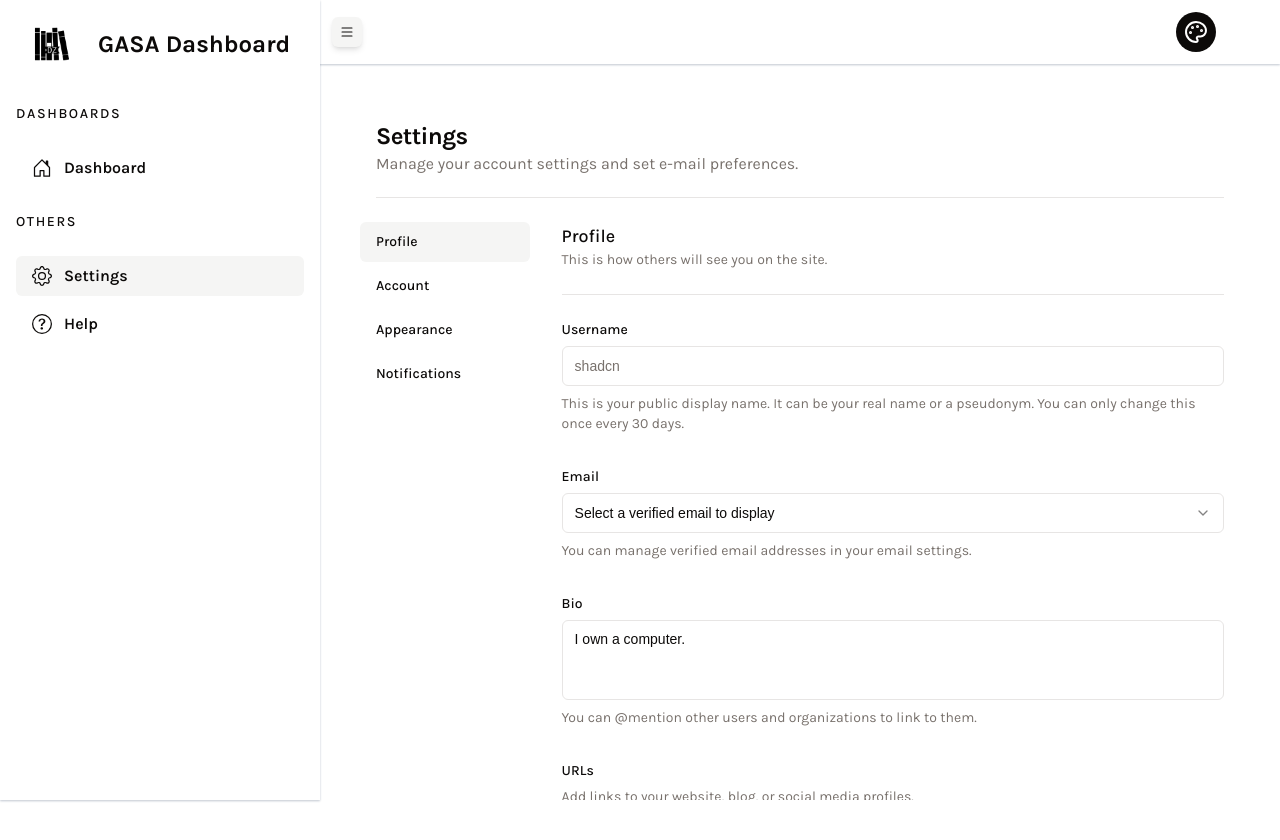
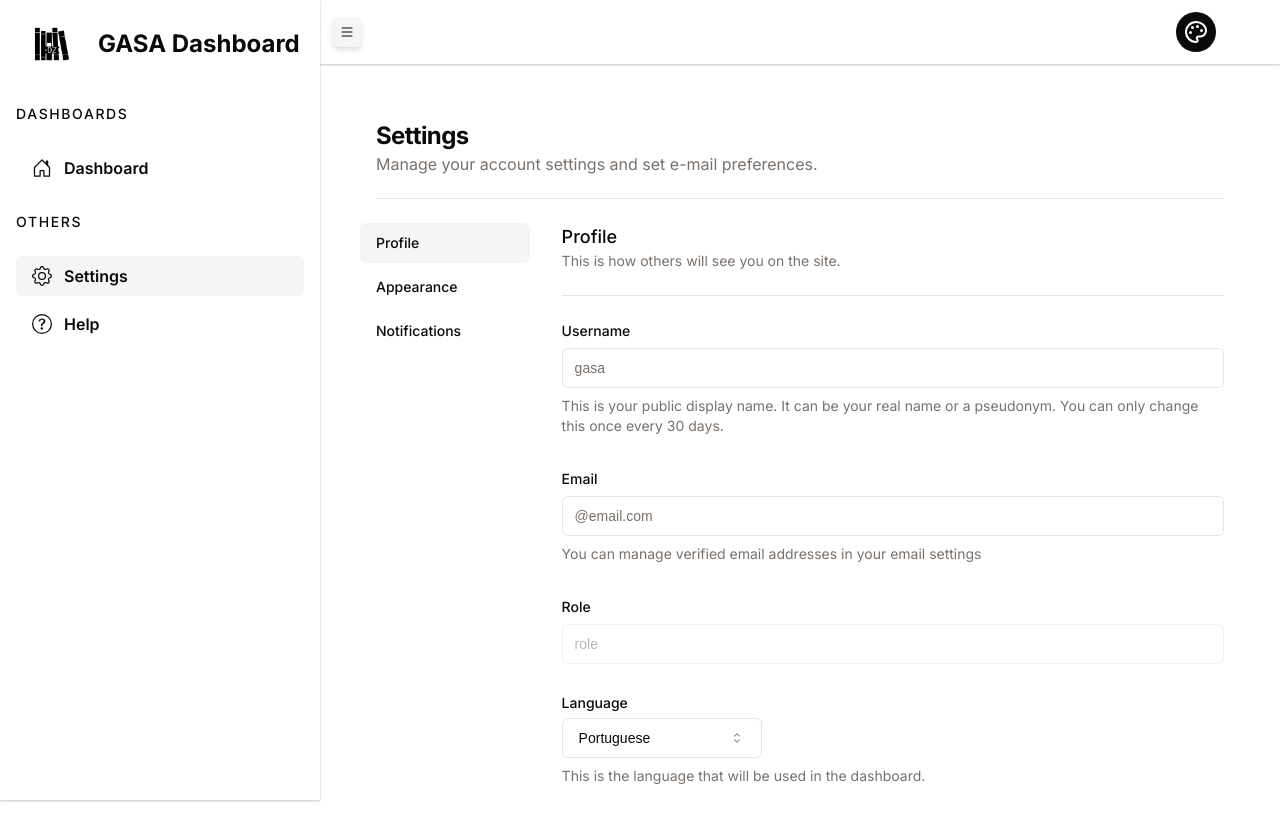
Before and after one commit to amaralzando/front-basic-2, a Next.js app: page /settings in a window 1280 px wide. Shown: the top 840 px of the page. After the commit the page ends 800 px from the top, so only its background shows below. Built offline with nearby package versions, Linux system fonts and the light colour scheme.

Commit message:
Ajuste da tela de settings

```diff
--- a/src/app/(user)/settings/account/account-form.tsx
+++ /dev/null
@@ -1,221 +0,0 @@
-"use client";
-
-import { zodResolver } from "@hookform/resolvers/zod";
-import { CalendarIcon, CaretSortIcon, CheckIcon } from "@radix-ui/react-icons";
-import { format } from "date-fns";
-import { useForm } from "react-hook-form";
-import { z } from "zod";
-
-import { Button } from "@/src/components/ui/button";
-import { Calendar } from "@/src/components/ui/calendar";
-import {
-  Command,
-  CommandEmpty,
-  CommandGroup,
-  CommandInput,
-  CommandItem,
-  CommandList,
-} from "@/src/components/ui/command";
-import {
-  Form,
-  FormControl,
-  FormDescription,
-  FormField,
-  FormItem,
-  FormLabel,
-  FormMessage,
-} from "@/src/components/ui/form";
-import { Input } from "@/src/components/ui/input";
-import {
-  Popover,
-  PopoverContent,
-  PopoverTrigger,
-} from "@/src/components/ui/popover";
-import { toast } from "@/src/components/ui/use-toast";
-import { cn } from "@/src/lib/utils";
-
-const languages = [
-  { label: "English", value: "en" },
-  { label: "French", value: "fr" },
-  { label: "German", value: "de" },
-  { label: "Spanish", value: "es" },
-  { label: "Portuguese", value: "pt" },
-  { label: "Russian", value: "ru" },
-  { label: "Japanese", value: "ja" },
-  { label: "Korean", value: "ko" },
-  { label: "Chinese", value: "zh" },
-] as const;
-
-const accountFormSchema = z.object({
-  name: z
-    .string()
-    .min(2, {
-      message: "Name must be at least 2 characters.",
-    })
-    .max(30, {
-      message: "Name must not be longer than 30 characters.",
-    }),
-  dob: z.date({
-    required_error: "A date of birth is required.",
-  }),
-  language: z.string({
-    required_error: "Please select a language.",
-  }),
-});
-
-type AccountFormValues = z.infer<typeof accountFormSchema>;
-
-// This can come from your database or API.
-const defaultValues: Partial<AccountFormValues> = {
-  // name: "Your name",
-  // dob: new Date("2023-01-23"),
-};
-
-export function AccountForm() {
-  const form = useForm<AccountFormValues>({
-    resolver: zodResolver(accountFormSchema),
-    defaultValues,
-  });
-
-  function onSubmit(data: AccountFormValues) {
-    toast({
-      title: "You submitted the following values:",
-      description: (
-        <pre className="mt-2 w-[340px] rounded-md bg-slate-950 p-4">
-          <code className="text-white">{JSON.stringify(data, null, 2)}</code>
-        </pre>
-      ),
-    });
-  }
-
-  return (
-    <Form {...form}>
-      <form onSubmit={form.handleSubmit(onSubmit)} className="space-y-8">
-        <FormField
-          control={form.control}
-          name="name"
-          render={({ field }) => (
-            <FormItem>
-              <FormLabel>Name</FormLabel>
-              <FormControl>
-                <Input placeholder="Your name" {...field} />
-              </FormControl>
-              <FormDescription>
-                This is the name that will be displayed on your profile and in
-                emails.
-              </FormDescription>
-              <FormMessage />
-            </FormItem>
-          )}
-        />
-        <FormField
-          control={form.control}
-          name="dob"
-          render={({ field }) => (
-            <FormItem className="flex flex-col">
-              <FormLabel>Date of birth</FormLabel>
-              <Popover>
-                <PopoverTrigger asChild>
-                  <FormControl>
-                    <Button
-                      variant={"outline"}
-                      className={cn(
-                        "w-[240px] pl-3 text-left font-normal",
-                        !field.value && "text-muted-foreground"
-                      )}
-                    >
-                      {field.value ? (
-                        format(field.value, "PPP")
-                      ) : (
-                        <span>Pick a date</span>
-                      )}
-                      <CalendarIcon className="ml-auto h-4 w-4 opacity-50" />
-                    </Button>
-                  </FormControl>
-                </PopoverTrigger>
-                <PopoverContent className="w-auto p-0" align="start">
-                  <Calendar
-                    mode="single"
-                    selected={field.value}
-                    onSelect={field.onChange}
-                    disabled={(date) =>
-                      date > new Date() || date < new Date("1900-01-01")
-                    }
-                  />
-                </PopoverContent>
-              </Popover>
-              <FormDescription>
-                Your date of birth is used to calculate your age.
-              </FormDescription>
-              <FormMessage />
-            </FormItem>
-          )}
-        />
-        <FormField
-          control={form.control}
-          name="language"
-          render={({ field }) => (
-            <FormItem className="flex flex-col">
-              <FormLabel>Language</FormLabel>
-              <Popover>
-                <PopoverTrigger asChild>
-                  <FormControl>
-                    <Button
-                      variant="outline"
-                      role="combobox"
-                      className={cn(
-                        "w-[200px] justify-between",
-                        !field.value && "text-muted-foreground"
-                      )}
-                    >
-                      {field.value
-                        ? languages.find(
-                            (language) => language.value === field.value
-                          )?.label
-                        : "Select language"}
-                      <CaretSortIcon className="ml-2 h-4 w-4 shrink-0 opacity-50" />
-                    </Button>
-                  </FormControl>
-                </PopoverTrigger>
-                <PopoverContent className="w-[200px] p-0">
-                  <Command>
-                    <CommandInput placeholder="Search language..." />
-                    <CommandEmpty>No language found.</CommandEmpty>
-                    <CommandList>
-                      <CommandGroup>
-                        {languages.map((language) => (
-                          <CommandItem
-                            value={language.label}
-                            key={language.value}
-                            onSelect={() => {
-                              form.setValue("language", language.value);
-                            }}
-                          >
-                            <CheckIcon
-                              className={cn(
-                                "mr-2 h-4 w-4",
-                                language.value === field.value
-                                  ? "opacity-100"
-                                  : "opacity-0"
-                              )}
-                            />
-                            {language.label}
-                          </CommandItem>
-                        ))}
-                      </CommandGroup>
-                    </CommandList>
-                  </Command>
-                </PopoverContent>
-              </Popover>
-              <FormDescription>
-                This is the language that will be used in the dashboard.
-              </FormDescription>
-              <FormMessage />
-            </FormItem>
-          )}
-        />
-        <Button type="submit">Update account</Button>
-      </form>
-    </Form>
-  );
-}
--- a/src/app/(user)/settings/account/page.tsx
+++ /dev/null
@@ -1,18 +0,0 @@
-import { AccountForm } from "@/src/app/(user)/settings/account/account-form";
-import { Separator } from "@/src/components/ui/separator";
-
-export default function SettingsAccountPage() {
-  return (
-    <div className="space-y-6">
-      <div>
-        <h3 className="text-lg font-medium">Account</h3>
-        <p className="text-sm text-muted-foreground">
-          Update your account settings. Set your preferred language and
-          timezone.
-        </p>
-      </div>
-      <Separator />
-      <AccountForm />
-    </div>
-  );
-}
--- a/src/app/(user)/settings/appearance/appearance-form.tsx
+++ b/src/app/(user)/settings/appearance/appearance-form.tsx
@@ -16,11 +16,11 @@ import {
   FormMessage,
 } from "@/src/components/ui/form";
 import { RadioGroup, RadioGroupItem } from "@/src/components/ui/radio-group";
-import { toast } from "@/src/components/ui/use-toast";
 import { cn } from "@/src/lib/utils";
+import { useTheme } from "next-themes";
 
 const appearanceFormSchema = z.object({
-  theme: z.enum(["light", "dark"], {
+  theme: z.enum(["light", "dark", "custom"], {
     required_error: "Please select a theme.",
   }),
   font: z.enum(["inter", "manrope", "system"], {
@@ -33,24 +33,20 @@ type AppearanceFormValues = z.infer<typeof appearanceFormSchema>;
 
 // This can come from your database or API.
 const defaultValues: Partial<AppearanceFormValues> = {
-  theme: "light",
+  font: "system",
+  theme: "custom",
 };
 
 export function AppearanceForm() {
+  const { setTheme } = useTheme();
+
   const form = useForm<AppearanceFormValues>({
     resolver: zodResolver(appearanceFormSchema),
     defaultValues,
   });
 
   function onSubmit(data: AppearanceFormValues) {
-    toast({
-      title: "You submitted the following values:",
-      description: (
-        <pre className="mt-2 w-[340px] rounded-md bg-slate-950 p-4">
-          <code className="text-white">{JSON.stringify(data, null, 2)}</code>
-        </pre>
-      ),
-    });
+    setTheme(data.theme);
   }
 
   return (
@@ -71,8 +67,8 @@ export function AppearanceForm() {
                     )}
                     {...field}
                   >
-                    <option value="inter">Inter</option>
-                    <option value="manrope">Manrope</option>
+                    {/* <option value="inter">Inter</option>
+                    <option value="manrope">Manrope</option> */}
                     <option value="system">System</option>
                   </select>
                 </FormControl>
@@ -133,15 +129,15 @@ export function AppearanceForm() {
                     </FormControl>
                     <div className="items-center rounded-md border-2 border-muted bg-popover p-1 hover:bg-accent hover:text-accent-foreground">
                       <div className="space-y-2 rounded-sm bg-slate-950 p-2">
-                        <div className="space-y-2 rounded-md bg-slate-800 p-2 shadow-sm">
+                        <div className="space-y-2 rounded-md bg-black p-2 shadow-sm">
                           <div className="h-2 w-[80px] rounded-lg bg-slate-400" />
                           <div className="h-2 w-[100px] rounded-lg bg-slate-400" />
                         </div>
-                        <div className="flex items-center space-x-2 rounded-md bg-slate-800 p-2 shadow-sm">
+                        <div className="flex items-center space-x-2 rounded-md bg-black p-2 shadow-sm">
                           <div className="h-4 w-4 rounded-full bg-slate-400" />
                           <div className="h-2 w-[100px] rounded-lg bg-slate-400" />
                         </div>
-                        <div className="flex items-center space-x-2 rounded-md bg-slate-800 p-2 shadow-sm">
+                        <div className="flex items-center space-x-2 rounded-md bg-black p-2 shadow-sm">
                           <div className="h-4 w-4 rounded-full bg-slate-400" />
                           <div className="h-2 w-[100px] rounded-lg bg-slate-400" />
                         </div>
@@ -149,6 +145,32 @@ export function AppearanceForm() {
                     </div>
                     <span className="block w-full p-2 text-center font-normal">
                       Dark
+                    </span>
+                  </FormLabel>
+                </FormItem>
+                <FormItem>
+                  <FormLabel className="[&:has([data-state=checked])>div]:border-primary">
+                    <FormControl>
+                      <RadioGroupItem value="custom" className="sr-only" />
+                    </FormControl>
+                    <div className="items-center rounded-md border-2 border-muted bg-popover p-1 hover:bg-accent hover:text-accent-foreground">
+                      <div className="space-y-2 rounded-sm bg-[#32363E] p-2">
+                        <div className="space-y-2 rounded-md bg-white p-2 shadow-sm">
+                          <div className="h-2 w-[80px] rounded-lg bg-slate-400" />
+                          <div className="h-2 w-[100px] rounded-lg bg-slate-400" />
+                        </div>
+                        <div className="flex items-center space-x-2 rounded-md bg-white p-2 shadow-sm">
+                          <div className="h-4 w-4 rounded-full bg-slate-400" />
+                          <div className="h-2 w-[100px] rounded-lg bg-slate-400" />
+                        </div>
+                        <div className="flex items-center space-x-2 rounded-md bg-white p-2 shadow-sm">
+                          <div className="h-4 w-4 rounded-full bg-slate-400" />
+                          <div className="h-2 w-[100px] rounded-lg bg-slate-400" />
+                        </div>
+                      </div>
+                    </div>
+                    <span className="block w-full p-2 text-center font-normal">
+                      Custom
                     </span>
                   </FormLabel>
                 </FormItem>
--- a/src/app/(user)/settings/layout.tsx
+++ b/src/app/(user)/settings/layout.tsx
@@ -13,11 +13,6 @@ const sidebarNavItems = [
     show: true,
     title: "Profile",
     href: "/settings",
-  },
-  {
-    show: true,
-    title: "Account",
-    href: "/settings/account",
   },
   {
     show: true,
--- a/src/app/(user)/settings/profile-form.tsx
+++ b/src/app/(user)/settings/profile-form.tsx
@@ -1,11 +1,18 @@
 "use client";
 
 import { zodResolver } from "@hookform/resolvers/zod";
-import Link from "next/link";
-import { useFieldArray, useForm } from "react-hook-form";
+import { useForm } from "react-hook-form";
 import { z } from "zod";
 
 import { Button } from "@/src/components/ui/button";
+import {
+  Command,
+  CommandEmpty,
+  CommandGroup,
+  CommandInput,
+  CommandItem,
+  CommandList,
+} from "@/src/components/ui/command";
 import {
   Form,
   FormControl,
@@ -17,72 +24,49 @@ import {
 } from "@/src/components/ui/form";
 import { Input } from "@/src/components/ui/input";
 import {
-  Select,
-  SelectContent,
-  SelectItem,
-  SelectTrigger,
-  SelectValue,
-} from "@/src/components/ui/select";
-import { Textarea } from "@/src/components/ui/textarea";
-import { toast } from "@/src/components/ui/use-toast";
+  Popover,
+  PopoverContent,
+  PopoverTrigger,
+} from "@/src/components/ui/popover";
+import { AuthContext } from "@/src/contexts/AuthContext";
 import { cn } from "@/src/lib/utils";
+import { CaretSortIcon, CheckIcon } from "@radix-ui/react-icons";
+import { useContext } from "react";
 
 const profileFormSchema = z.object({
   username: z
     .string()
-    .min(2, {
-      message: "Username must be at least 2 characters.",
-    })
-    .max(30, {
-      message: "Username must not be longer than 30 characters.",
-    }),
-  email: z
-    .string({
-      required_error: "Please select an email to display.",
-    })
-    .email(),
-  bio: z.string().max(160).min(4),
-  urls: z
-    .array(
-      z.object({
-        value: z.string().url({ message: "Please enter a valid URL." }),
-      })
-    )
-    .optional(),
+    .min(2, { message: "Username must be at least 2 characters." })
+    .max(30, { message: "Username must not be longer than 30 characters." }),
+  email: z.string().email(),
+  role: z.string(),
+  language: z.enum(["en", "es", "pt"]),
 });
 
 type ProfileFormValues = z.infer<typeof profileFormSchema>;
 
-// This can come from your database or API.
-const defaultValues: Partial<ProfileFormValues> = {
-  bio: "I own a computer.",
-  urls: [
-    { value: "https://shadcn.com" },
-    { value: "http://twitter.com/shadcn" },
-  ],
-};
+const languages = [
+  { label: "English", value: "en" },
+  { label: "Spanish", value: "es" },
+  { label: "Portuguese", value: "pt" },
+] as const;
 
 export function ProfileForm() {
+  const { user } = useContext(AuthContext);
+
   const form = useForm<ProfileFormValues>({
     resolver: zodResolver(profileFormSchema),
-    defaultValues,
+    defaultValues: {
+      username: user?.name || "",
+      email: user?.email || "",
+      role: user?.role || "",
+      language: "pt",
+    },
     mode: "onChange",
   });
 
-  const { fields, append } = useFieldArray({
-    name: "urls",
-    control: form.control,
-  });
-
-  function onSubmit(data: ProfileFormValues) {
-    toast({
-      title: "You submitted the following values:",
-      description: (
-        <pre className="mt-2 w-[340px] rounded-md bg-slate-950 p-4">
-          <code className="text-white">{JSON.stringify(data, null, 2)}</code>
-        </pre>
-      ),
-    });
+  async function onSubmit(data: ProfileFormValues) {
+    //Função para saalv
   }
 
   return (
@@ -95,7 +79,7 @@ export function ProfileForm() {
             <FormItem>
               <FormLabel>Username</FormLabel>
               <FormControl>
-                <Input placeholder="shadcn" {...field} />
+                <Input placeholder="gasa" {...field} />
               </FormControl>
               <FormDescription>
                 This is your public display name. It can be your real name or a
@@ -111,21 +95,11 @@ export function ProfileForm() {
           render={({ field }) => (
             <FormItem>
               <FormLabel>Email</FormLabel>
-              <Select onValueChange={field.onChange} defaultValue={field.value}>
-                <FormControl>
-                  <SelectTrigger>
-                    <SelectValue placeholder="Select a verified email to display" />
-                  </SelectTrigger>
-                </FormControl>
-                <SelectContent>
-                  <SelectItem value="m@example.com">m@example.com</SelectItem>
-                  <SelectItem value="m@google.com">m@google.com</SelectItem>
-                  <SelectItem value="m@support.com">m@support.com</SelectItem>
-                </SelectContent>
-              </Select>
+              <FormControl>
+                <Input placeholder="@email.com" {...field} />
+              </FormControl>
               <FormDescription>
-                You can manage verified email addresses in your{" "}
-                <Link href="/examples/forms">email settings</Link>.
+                You can manage verified email addresses in your email settings
               </FormDescription>
               <FormMessage />
             </FormItem>
@@ -133,57 +107,80 @@ export function ProfileForm() {
         />
         <FormField
           control={form.control}
-          name="bio"
+          name="role"
           render={({ field }) => (
             <FormItem>
-              <FormLabel>Bio</FormLabel>
+              <FormLabel>Role</FormLabel>
               <FormControl>
-                <Textarea
-                  placeholder="Tell us a little bit about yourself"
-                  className="resize-none"
-                  {...field}
-                />
+                <Input disabled placeholder="role" {...field} />
               </FormControl>
+              <FormMessage />
+            </FormItem>
+          )}
+        />
+        <FormField
+          control={form.control}
+          name="language"
+          render={({ field }) => (
+            <FormItem className="flex flex-col">
+              <FormLabel>Language</FormLabel>
+              <Popover>
+                <PopoverTrigger asChild>
+                  <FormControl>
+                    <Button
+                      variant="outline"
+                      role="combobox"
+                      className={cn(
+                        "w-[200px] justify-between",
+                        !field.value && "text-muted-foreground"
+                      )}
+                    >
+                      {field.value
+                        ? languages.find(
+                            (language) => language.value === field.value
+                          )?.label
+                        : "Select language"}
+                      <CaretSortIcon className="ml-2 h-4 w-4 shrink-0 opacity-50" />
+                    </Button>
+                  </FormControl>
+                </PopoverTrigger>
+                <PopoverContent className="w-[200px] p-0">
+                  <Command>
+                    <CommandInput placeholder="Search language..." />
+                    <CommandEmpty>No language found.</CommandEmpty>
+                    <CommandList>
+                      <CommandGroup>
+                        {languages.map((language) => (
+                          <CommandItem
+                            value={language.label}
+                            key={language.value}
+                            onSelect={() => {
+                              form.setValue("language", language.value);
+                            }}
+                          >
+                            <CheckIcon
+                              className={cn(
+                                "mr-2 h-4 w-4",
+                                language.value === field.value
+                                  ? "opacity-100"
+                                  : "opacity-0"
+                              )}
+                            />
+                            {language.label}
+                          </CommandItem>
+                        ))}
+                      </CommandGroup>
+                    </CommandList>
+                  </Command>
+                </PopoverContent>
+              </Popover>
               <FormDescription>
-                You can <span>@mention</span> other users and organizations to
-                link to them.
+                This is the language that will be used in the dashboard.
               </FormDescription>
               <FormMessage />
             </FormItem>
           )}
         />
-        <div>
-          {fields.map((field, index) => (
-            <FormField
-              control={form.control}
-              key={field.id}
-              name={`urls.${index}.value`}
-              render={({ field }) => (
-                <FormItem>
-                  <FormLabel className={cn(index !== 0 && "sr-only")}>
-                    URLs
-                  </FormLabel>
-                  <FormDescription className={cn(index !== 0 && "sr-only")}>
-                    Add links to your website, blog, or social media profiles.
-                  </FormDescription>
-                  <FormControl>
-                    <Input {...field} />
-                  </FormControl>
-                  <FormMessage />
-                </FormItem>
-              )}
-            />
-          ))}
-          <Button
-            type="button"
-            variant="outline"
-            size="sm"
-            className="mt-2"
-            onClick={() => append({ value: "" })}
-          >
-            Add URL
-          </Button>
-        </div>
         <Button type="submit">Update profile</Button>
       </form>
     </Form>
--- a/src/app/layout.tsx
+++ b/src/app/layout.tsx
@@ -1,14 +1,11 @@
 import { ThemeProvider } from "@/src/components/theme-provider";
 import { AuthProvider } from "@/src/contexts/AuthContext";
 import { Metadata } from "next";
-import { Karla } from "next/font/google";
+import { Inter } from "next/font/google";
 import "./globals.css";
 
-const karla = Karla({
-  weight: ["200", "300", "400", "500", "600", "700", "800"],
-  subsets: ["latin"],
-  variable: "--font-karla",
-});
+const inter = Inter({ subsets: ["latin"] });
+
 export const metadata: Metadata = {
   title: "Gasa admin dashboard",
   description: "NextJs admin dashboard created by gasa",
@@ -21,7 +18,7 @@ export default function RootLayout({
 }) {
   return (
     <html lang="en" suppressHydrationWarning>
-      <body className={karla.className + " h-screen overflow-hidden"}>
+      <body className={inter.className + " h-screen overflow-hidden"}>
         <ThemeProvider
           themes={["dark", "custom", "light"]}
           attribute="class"
```
